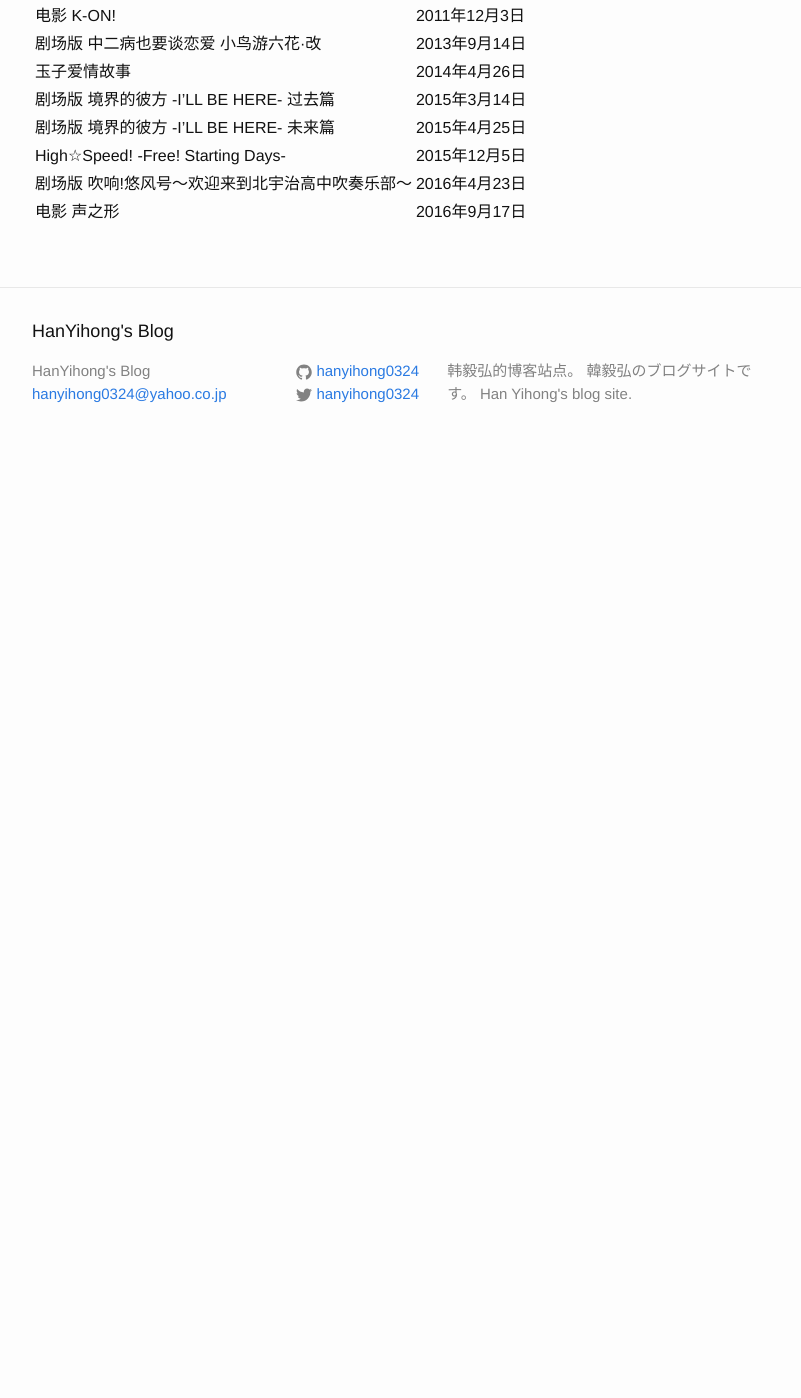
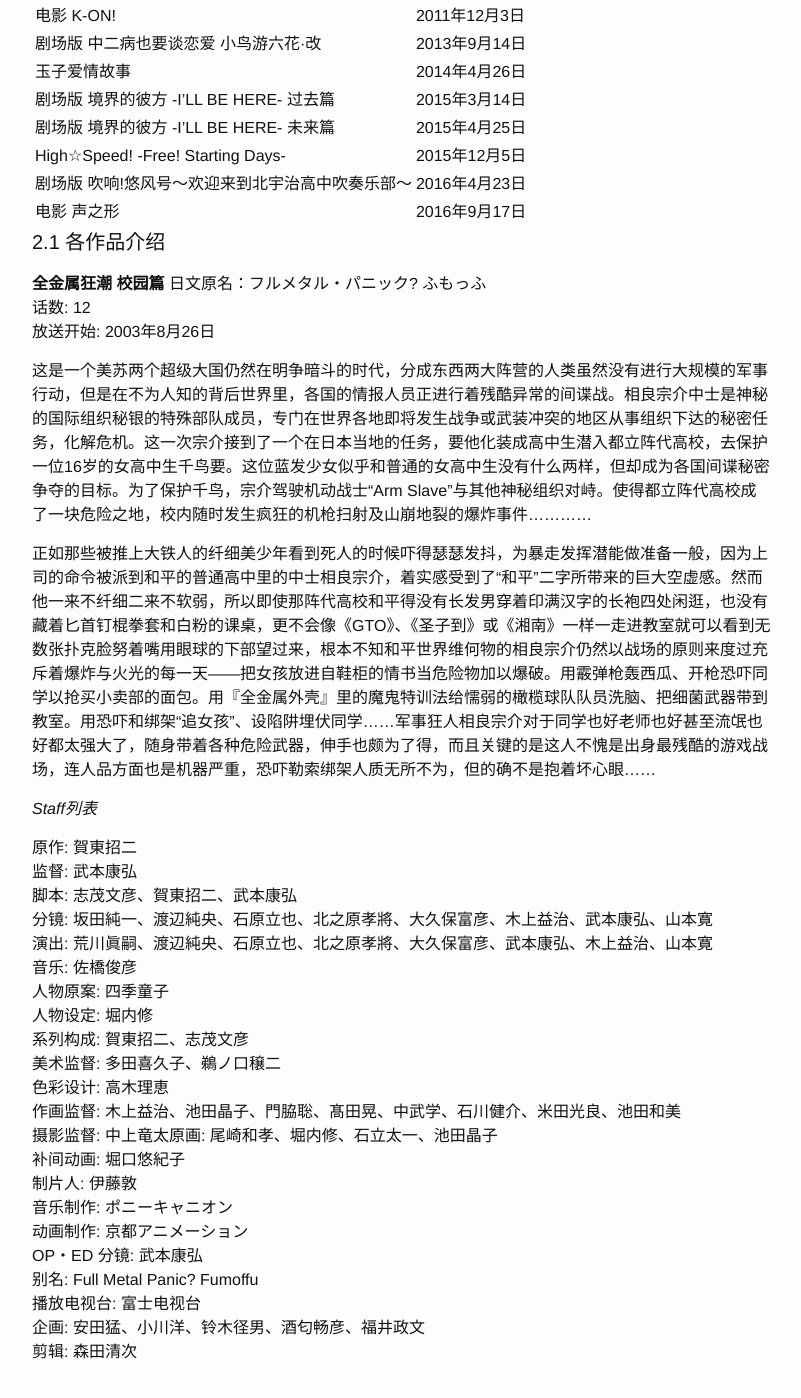
Before and after one commit to Clynie/hanyihong0324.github.io, a Jekyll site: the page built from _posts/2016-04-21-KyoaniWiki.md, in a window 1280 px wide and 1400 px high, scrolled down 6127 px. Shown: the whole window, without its empty margins (238-1039 px from the left). Built offline with Jekyll 4.4.1, drawn with Linux system fonts in a browser that asks for light colours; before the commit the page ends 6592 px from its top, so only the background shows below that.

Commit message:
add metal panic fumoffu

```diff
--- a/_posts/2016-04-21-KyoaniWiki.md
+++ b/_posts/2016-04-21-KyoaniWiki.md
@@ -156,3 +156,39 @@
 |High☆Speed! -Free! Starting Days-|2015年12月5日|
 |剧场版 吹响!悠风号～欢迎来到北宇治高中吹奏乐部～|2016年4月23日|
 |电影 声之形|2016年9月17日|
+
+<h4 id="2.1">2.1 各作品介绍</h4>
+
+**全金属狂潮 校园篇**
+日文原名：フルメタル・パニック? ふもっふ
+话数: 12
+放送开始: 2003年8月26日
+
+这是一个美苏两个超级大国仍然在明争暗斗的时代，分成东西两大阵营的人类虽然没有进行大规模的军事行动，但是在不为人知的背后世界里，各国的情报人员正进行着残酷异常的间谍战。相良宗介中士是神秘的国际组织秘银的特殊部队成员，专门在世界各地即将发生战争或武装冲突的地区从事组织下达的秘密任务，化解危机。这一次宗介接到了一个在日本当地的任务，要他化装成高中生潜入都立阵代高校，去保护一位16岁的女高中生千鸟要。这位蓝发少女似乎和普通的女高中生没有什么两样，但却成为各国间谍秘密争夺的目标。为了保护千鸟，宗介驾驶机动战士“Arm Slave”与其他神秘组织对峙。使得都立阵代高校成了一块危险之地，校内随时发生疯狂的机枪扫射及山崩地裂的爆炸事件…………
+
+正如那些被推上大铁人的纤细美少年看到死人的时候吓得瑟瑟发抖，为暴走发挥潜能做准备一般，因为上司的命令被派到和平的普通高中里的中士相良宗介，着实感受到了“和平”二字所带来的巨大空虚感。然而他一来不纤细二来不软弱，所以即使那阵代高校和平得没有长发男穿着印满汉字的长袍四处闲逛，也没有藏着匕首钉棍拳套和白粉的课桌，更不会像《GTO》、《圣子到》或《湘南》一样一走进教室就可以看到无数张扑克脸努着嘴用眼球的下部望过来，根本不知和平世界维何物的相良宗介仍然以战场的原则来度过充斥着爆炸与火光的每一天——把女孩放进自鞋柜的情书当危险物加以爆破。用霰弹枪轰西瓜、开枪恐吓同学以抢买小卖部的面包。用『全金属外壳』里的魔鬼特训法给懦弱的橄榄球队队员洗脑、把细菌武器带到教室。用恐吓和绑架“追女孩”、设陷阱埋伏同学……军事狂人相良宗介对于同学也好老师也好甚至流氓也好都太强大了，随身带着各种危险武器，伸手也颇为了得，而且关键的是这人不愧是出身最残酷的游戏战场，连人品方面也是机器严重，恐吓勒索绑架人质无所不为，但的确不是抱着坏心眼……
+
+*Staff列表*
+
+原作: 賀東招二
+监督: 武本康弘
+脚本: 志茂文彦、賀東招二、武本康弘
+分镜: 坂田純一、渡辺純央、石原立也、北之原孝將、大久保富彦、木上益治、武本康弘、山本寛
+演出: 荒川眞嗣、渡辺純央、石原立也、北之原孝將、大久保富彦、武本康弘、木上益治、山本寛
+音乐: 佐橋俊彦
+人物原案: 四季童子
+人物设定: 堀内修
+系列构成: 賀東招二、志茂文彦
+美术监督: 多田喜久子、鵜ノ口穣二
+色彩设计: 高木理恵
+作画监督: 木上益治、池田晶子、門脇聡、髙田晃、中武学、石川健介、米田光良、池田和美
+摄影监督: 中上竜太原画: 尾崎和孝、堀内修、石立太一、池田晶子
+补间动画: 堀口悠紀子
+制片人: 伊藤敦
+音乐制作: ポニーキャニオン
+动画制作: 京都アニメーション
+OP・ED 分镜: 武本康弘
+别名: Full Metal Panic? Fumoffu
+播放电视台: 富士电视台
+企画: 安田猛、小川洋、铃木径男、酒匂畅彦、福井政文
+剪辑: 森田清次
```
